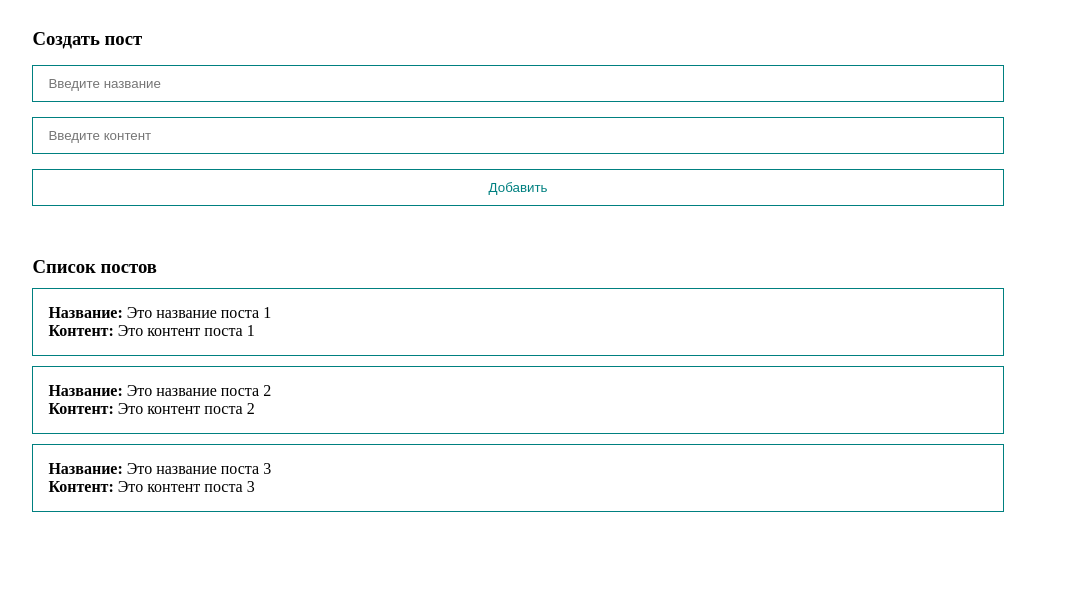
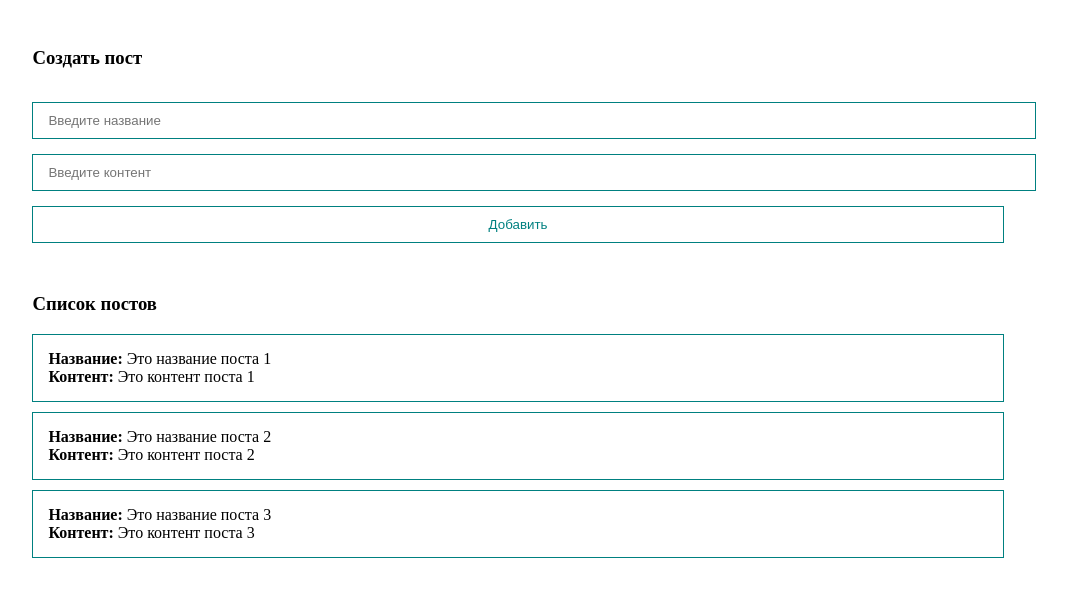
Before and after one commit to avdeevpavel19/learn-vue, a Vue app: page / in a window 1280 px wide. Shown: the top 596 px of the page, without its empty margins (122-1189 px from the left). Built offline with nearby package versions, Linux system fonts and the light colour scheme.

Commit message:
move to components

```diff
--- a/src/App.vue
+++ b/src/App.vue
@@ -1,28 +1,20 @@
 <template>
   <div class="app">
-    <h3>Создать пост</h3>
-    <form @submit.prevent>
-      <input v-model="title" class="input" type="text"
-             placeholder="Введите название">
-      <input v-model="content" class="input" type="text"
-             placeholder="Введите контент">
-      <button @click="createPost" class="btn">Добавить</button>
-    </form>
-
-    <div class="posts">
-      <h3>Список постов</h3>
-
-      <div class="post" v-for="post in posts">
-        <div><strong>Название:</strong> {{ post.title }}</div>
-        <div><strong>Контент:</strong> {{ post.content }}</div>
-      </div>
-    </div>
+    <post-form @create="createPost"/>
+    <post-list :posts="posts"/>
   </div>
 </template>
 
 <script>
+import PostForm from "@/components/PostForm.vue";
+import PostList from "@/components/PostList.vue";
+
 export default {
   name: "App",
+
+  components: {
+    PostForm, PostList
+  },
 
   data() {
     return {
@@ -35,12 +27,8 @@
   },
 
   methods: {
-    createPost() {
-      let newPost = {id: Date.now, title: this.title, content: this.content}
-
-      this.posts.push(newPost)
-      this.title = ''
-      this.content = ''
+    createPost(post) {
+      this.posts.push(post)
     }
   }
 }
@@ -64,31 +52,4 @@
   display: flex;
   flex-direction: column;
 }
-
-.input {
-  border: 1px solid teal;
-  padding: 10px 15px;
-  margin-top: 15px;
-  width: 100%;
-}
-
-.btn {
-  padding: 10px 15px;
-  background: none;
-  color: teal;
-  border: 1px solid teal;
-  cursor: pointer;
-  margin-top: 15px;
-  width: 100%;
-}
-
-.posts {
-  margin-top: 50px;
-}
-
-.post {
-  padding: 15px;
-  border: 1px solid teal;
-  margin-top: 10px;
-}
 </style>
--- /dev/null
+++ b/src/components/PostForm.vue
@@ -0,0 +1,55 @@
+<template>
+  <h3>Создать пост</h3>
+  <form @submit.prevent>
+    <input v-model="post.title" class="input" type="text"
+           placeholder="Введите название">
+    <input v-model="post.content" class="input" type="text"
+           placeholder="Введите контент">
+    <button @click="createPost" class="btn">Добавить</button>
+  </form>
+</template>
+
+<script>
+export default {
+  name: "PostForm",
+
+  data() {
+    return {
+      post: {
+        title  : '',
+        content: ''
+      }
+    }
+  },
+
+  methods: {
+    createPost() {
+      this.post.id = Date.now()
+      this.$emit('create', this.post)
+      this.post = {
+        title  : '',
+        content: ''
+      }
+    }
+  }
+}
+</script>
+
+<style scoped>
+.input {
+  border: 1px solid teal;
+  padding: 10px 15px;
+  margin-top: 15px;
+  width: 100%;
+}
+
+.btn {
+  padding: 10px 15px;
+  background: none;
+  color: teal;
+  border: 1px solid teal;
+  cursor: pointer;
+  margin-top: 15px;
+  width: 100%;
+}
+</style>
--- /dev/null
+++ b/src/components/PostItem.vue
@@ -0,0 +1,27 @@
+<template>
+  <div class="post">
+    <div><strong>Название:</strong> {{ post.title }}</div>
+    <div><strong>Контент:</strong> {{ post.content }}</div>
+  </div>
+</template>
+
+<script>
+export default {
+  name: "PostItem",
+
+  props: {
+    post: {
+      type    : Object,
+      required: true
+    }
+  }
+}
+</script>
+
+<style scoped>
+.post {
+  padding: 15px;
+  border: 1px solid teal;
+  margin-top: 10px;
+}
+</style>
--- /dev/null
+++ b/src/components/PostList.vue
@@ -0,0 +1,31 @@
+<template>
+  <div class="posts">
+    <h3>Список постов</h3>
+    <post-item v-for="post in posts" :post="post"/>
+  </div>
+</template>
+
+<script>
+import PostItem from "@/components/PostItem.vue";
+
+export default {
+  name: "PostList",
+
+  components: {
+    PostItem
+  },
+
+  props: {
+    posts: {
+      type    : Array,
+      required: true
+    }
+  }
+}
+</script>
+
+<style scoped>
+.posts {
+  margin-top: 50px;
+}
+</style>
```
